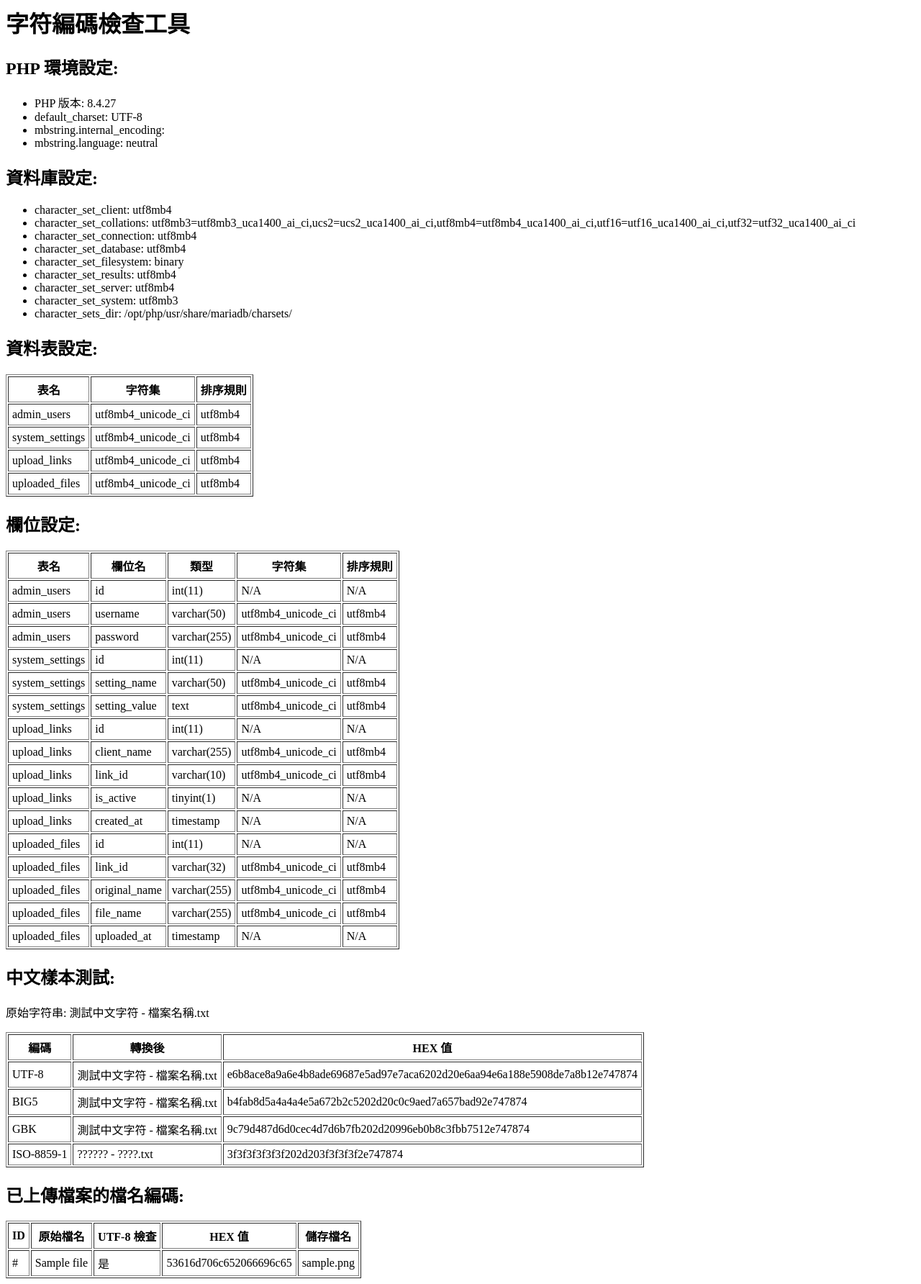
After one commit to Siang-Pro/Client-Data-Uploader, a PHP site: page /check_encoding.php in a window 1280 px wide. The commit adds this page. Shown: the whole page at 72% size. Run offline with PHP 8.4, Linux system fonts and the light colour scheme; tables that the repository leaves empty hold one stand-in row (values such as "Sample post").

Commit message:
修正錯誤
中文檔名顯示問題
時區問題

```diff
--- /dev/null
+++ b/check_encoding.php
@@ -0,0 +1,118 @@
+<?php
+// 設置字符編碼
+header('Content-Type: text/html; charset=utf-8');
+require_once 'config.php';
+
+echo "<html><head><meta charset='UTF-8'><title>字符編碼檢查</title></head><body>";
+echo "<h1>字符編碼檢查工具</h1>";
+
+// 檢查PHP版本和配置
+echo "<h2>PHP 環境設定:</h2>";
+echo "<ul>";
+echo "<li>PHP 版本: " . PHP_VERSION . "</li>";
+echo "<li>default_charset: " . ini_get('default_charset') . "</li>";
+echo "<li>mbstring.internal_encoding: " . ini_get('mbstring.internal_encoding') . "</li>";
+echo "<li>mbstring.language: " . ini_get('mbstring.language') . "</li>";
+echo "</ul>";
+
+// 檢查資料庫編碼
+echo "<h2>資料庫設定:</h2>";
+echo "<ul>";
+$result = $conn->query("SHOW VARIABLES LIKE 'character_set%'");
+while ($row = $result->fetch_assoc()) {
+    echo "<li>" . $row['Variable_name'] . ": " . $row['Value'] . "</li>";
+}
+echo "</ul>";
+
+// 檢查表編碼
+echo "<h2>資料表設定:</h2>";
+echo "<table border='1' cellpadding='5'>";
+echo "<tr><th>表名</th><th>字符集</th><th>排序規則</th></tr>";
+
+$result = $conn->query("SHOW TABLE STATUS");
+while ($row = $result->fetch_assoc()) {
+    echo "<tr>";
+    echo "<td>" . $row['Name'] . "</td>";
+    echo "<td>" . $row['Collation'] . "</td>";
+    $collationParts = explode('_', $row['Collation']);
+    echo "<td>" . $collationParts[0] . "</td>";
+    echo "</tr>";
+}
+echo "</table>";
+
+// 檢查欄位編碼
+echo "<h2>欄位設定:</h2>";
+echo "<table border='1' cellpadding='5'>";
+echo "<tr><th>表名</th><th>欄位名</th><th>類型</th><th>字符集</th><th>排序規則</th></tr>";
+
+$result = $conn->query("SHOW TABLES");
+while ($tableRow = $result->fetch_row()) {
+    $tableName = $tableRow[0];
+    $columnsResult = $conn->query("SHOW FULL COLUMNS FROM `$tableName`");
+
+    while ($columnRow = $columnsResult->fetch_assoc()) {
+        echo "<tr>";
+        echo "<td>" . $tableName . "</td>";
+        echo "<td>" . $columnRow['Field'] . "</td>";
+        echo "<td>" . $columnRow['Type'] . "</td>";
+        echo "<td>" . ($columnRow['Collation'] ? $columnRow['Collation'] : 'N/A') . "</td>";
+        echo "<td>" . ($columnRow['Collation'] ? explode('_', $columnRow['Collation'])[0] : 'N/A') . "</td>";
+        echo "</tr>";
+    }
+}
+echo "</table>";
+
+// 檢查中文樣本
+echo "<h2>中文樣本測試:</h2>";
+$testString = "測試中文字符 - 檔案名稱.txt";
+echo "<p>原始字符串: " . $testString . "</p>";
+
+// 檢查各種編碼下的字符串表示
+$encodings = array('UTF-8', 'BIG5', 'GBK', 'ISO-8859-1');
+echo "<table border='1' cellpadding='5'>";
+echo "<tr><th>編碼</th><th>轉換後</th><th>HEX 值</th></tr>";
+
+foreach ($encodings as $encoding) {
+    $converted = mb_convert_encoding($testString, $encoding, 'UTF-8');
+    $backToUtf8 = mb_convert_encoding($converted, 'UTF-8', $encoding);
+    $hex = bin2hex($converted);
+
+    echo "<tr>";
+    echo "<td>" . $encoding . "</td>";
+    echo "<td>" . $backToUtf8 . "</td>";
+    echo "<td>" . $hex . "</td>";
+    echo "</tr>";
+}
+echo "</table>";
+
+// 顯示已上傳的文件及編碼信息
+echo "<h2>已上傳檔案的檔名編碼:</h2>";
+
+$sql = "SELECT link_id, original_name, file_name FROM uploaded_files ORDER BY uploaded_at DESC LIMIT 20";
+$result = $conn->query($sql);
+
+if ($result->num_rows > 0) {
+    echo "<table border='1' cellpadding='5'>";
+    echo "<tr><th>ID</th><th>原始檔名</th><th>UTF-8 檢查</th><th>HEX 值</th><th>儲存檔名</th></tr>";
+
+    while ($row = $result->fetch_assoc()) {
+        echo "<tr>";
+        echo "<td>" . $row['link_id'] . "</td>";
+        echo "<td>" . $row['original_name'] . "</td>";
+
+        // 檢查原始檔名是否為有效的 UTF-8
+        $isUtf8 = mb_check_encoding($row['original_name'], 'UTF-8') ? '是' : '否';
+        echo "<td>" . $isUtf8 . "</td>";
+
+        // 顯示 HEX 值
+        echo "<td>" . bin2hex($row['original_name']) . "</td>";
+
+        echo "<td>" . $row['file_name'] . "</td>";
+        echo "</tr>";
+    }
+    echo "</table>";
+} else {
+    echo "<p>尚未有已上傳的檔案</p>";
+}
+
+echo "</body></html>";
--- a/config.php
+++ b/config.php
@@ -1,13 +1,25 @@
 <?php
+// 設定時區為台灣時區
+date_default_timezone_set('Asia/Taipei');
+
 $db_host = 'localhost';
 $db_user = 'root';
 $db_pass = '';
 $db_name = 'file_upload';
 
+// 確保使用 UTF-8 編碼
 $conn = new mysqli($db_host, $db_user, $db_pass, $db_name);
 
 if ($conn->connect_error) {
     die("連接失敗: " . $conn->connect_error);
 }
 
+// 設置資料庫連接編碼為 utf8mb4，支援完整的 Unicode 字符集（包括表情符號）
 $conn->set_charset("utf8mb4");
+
+// 設定 PHP 內部字符編碼
+ini_set('default_charset', 'UTF-8');
+mb_internal_encoding('UTF-8');
+
+// 設定資料庫連線的時區 (使用會話層級，不需要特殊權限)
+$conn->query("SET time_zone = '+08:00'");
--- a/index.php
+++ b/index.php
@@ -1,4 +1,6 @@
 <?php
+// 設置字符編碼
+header('Content-Type: text/html; charset=utf-8');
 require_once 'config.php';
 
 $error = null;
@@ -39,6 +41,7 @@ if ($_SERVER['REQUEST_METHOD'] === 'POST' && isset($_POST['link_id'])) {
 <!DOCTYPE html>
 <html>
 <head>
+    <meta charset="UTF-8">
     <title><?php echo htmlspecialchars($siteName); ?></title>
     <meta name="viewport" content="width=device-width, initial-scale=1.0">
     <link rel="stylesheet" href="css/style.css">
```
Also changed, not shown: admin_dashboard.php (+12 -3 lines), database.sql (+26 -17 lines), download.php (+14 -4 lines), upload.php (+40 -8 lines).
